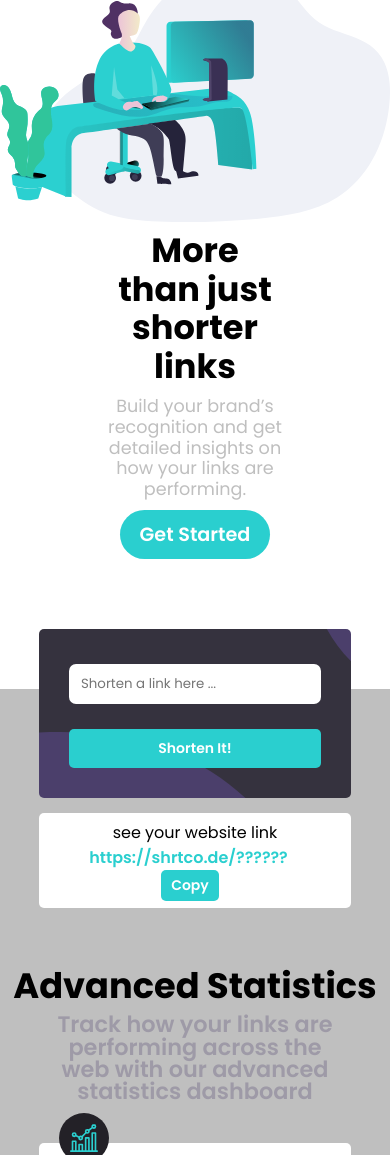
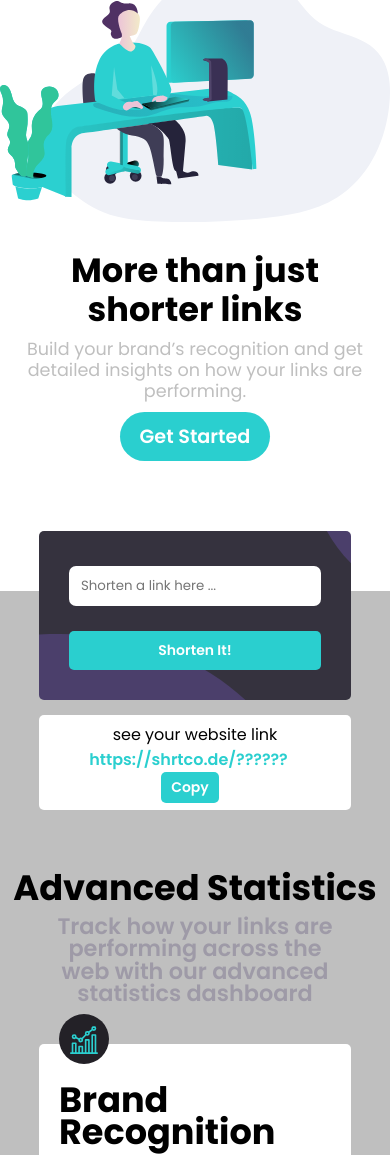
Before and after one commit to ELHart05/URL-Shortner, a plain HTML site: page public/index.html in a window 390 px wide. Shown: the part 143-1298 px from the top of the page. Drawn offline with Linux system fonts and the light colour scheme.

Commit message:
last and final commit

```diff
--- a/public/style/style.css
+++ b/public/style/style.css
@@ -549,7 +549,8 @@ footer a:hover {
         align-items: center;
         justify-content: center;
         flex-direction: column;
-        margin-top: 10px;
+        margin-top: 30px;
+        width: 100% !important;
     }
 
     .started-btn {
@@ -744,6 +745,7 @@ footer a:hover {
 
     .title3 {
         line-height: 2rem;
+        font-size: 9vw;
     }
 
     .input {
```
Also changed, not shown: public/_C__Users_okbaa_Desktop_HTML%20CSS%20JS_FRONTENDMENTOR%20Custom%20URL%20Shortening%20Api%20Master%20Website%20Project_public_index.html.png (added), public/index.html (line endings or trailing spaces).
